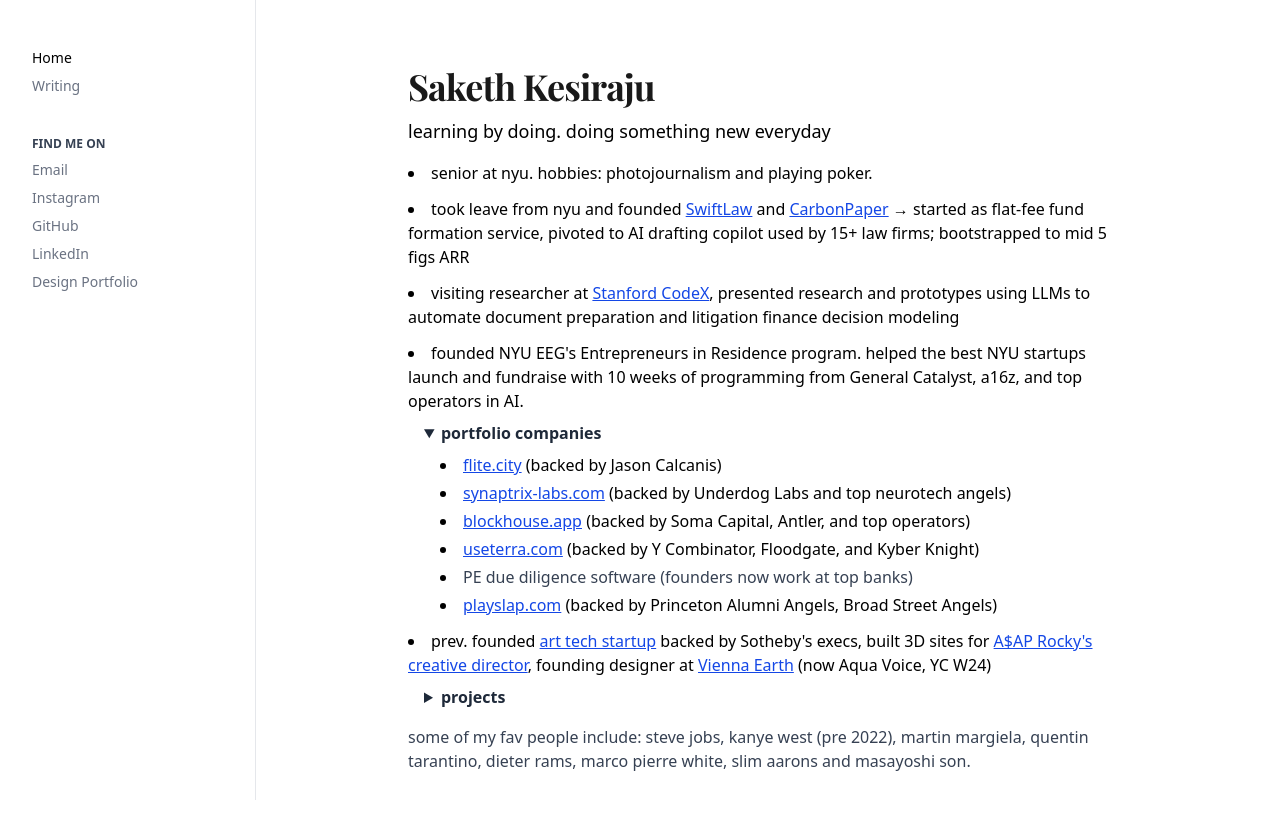
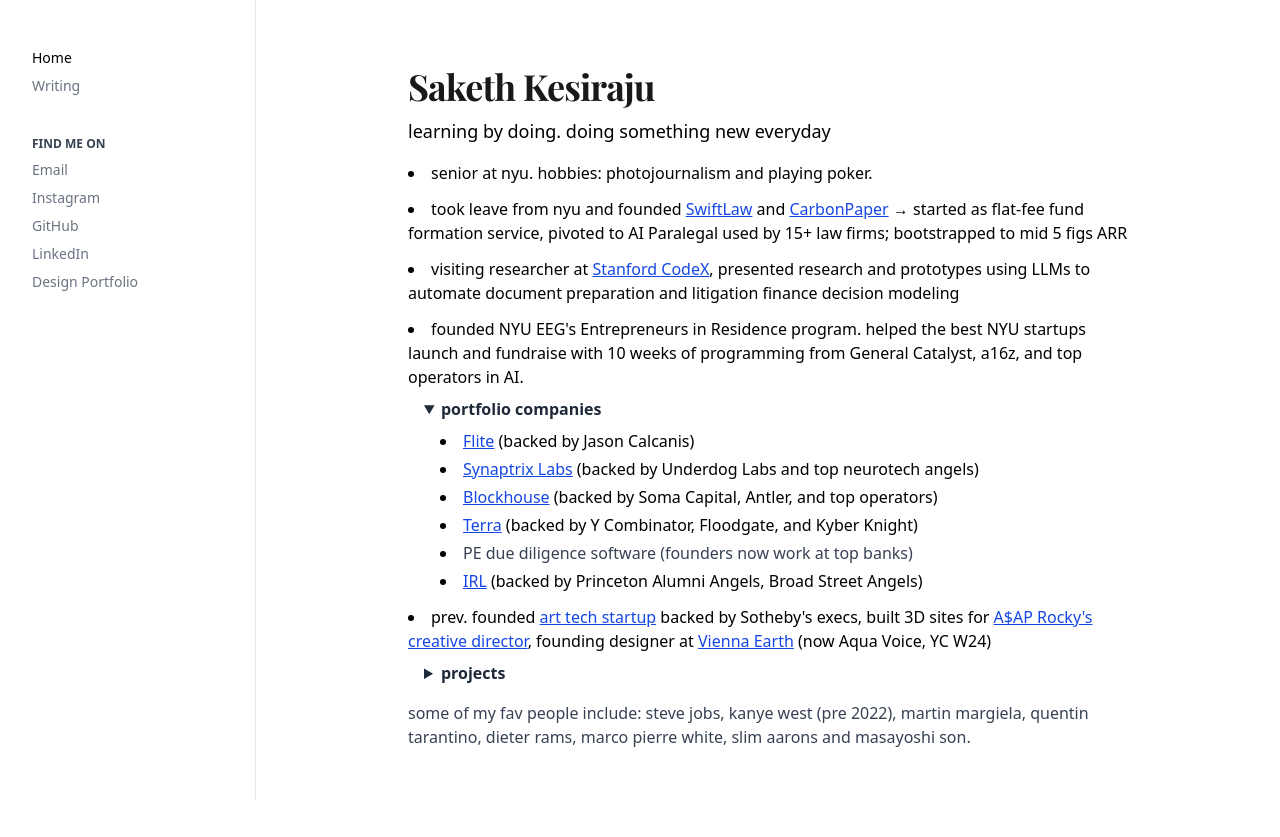
Before and after one commit to sakethkesiraju26/personal_website_clean, a Next.js app: page / in a window 1280 px wide. Both pictures are taken after a click on the heading "portfolio companies". After the commit the page ends 813 px from the top, so only its background shows below. Built offline with nearby package versions, Linux system fonts and the light colour scheme; a web font is replaced by a local one.

Commit message:
Update portfolio companies to real names and update IRL link

```diff
--- a/src/app/page.tsx
+++ b/src/app/page.tsx
@@ -26,19 +26,19 @@
         <p className="text-lg mb-4">learning by doing. doing something new everyday</p>
         <ul className="list-disc list-inside space-y-3 text-base mb-2">
           <li>senior at nyu. hobbies: photojournalism and playing poker.</li>
-          <li className="mt-0">took leave from nyu and founded <a href="https://www.tryswiftlaw.com" className="underline text-blue-700" target="_blank" rel="noopener noreferrer">SwiftLaw</a> and <a href="https://www.carbonpaper.ai" className="underline text-blue-700" target="_blank" rel="noopener noreferrer">CarbonPaper</a> → started as flat-fee fund formation service, pivoted to AI drafting copilot used by 15+ law firms; bootstrapped to mid 5 figs ARR</li>
+          <li className="mt-0">took leave from nyu and founded <a href="https://www.tryswiftlaw.com" className="underline text-blue-700" target="_blank" rel="noopener noreferrer">SwiftLaw</a> and <a href="https://www.carbonpaper.ai" className="underline text-blue-700" target="_blank" rel="noopener noreferrer">CarbonPaper</a> → started as flat-fee fund formation service, pivoted to AI Paralegal used by 15+ law firms; bootstrapped to mid 5 figs ARR</li>
           <li>visiting researcher at <a href="https://www.youtube.com/watch?v=qdljfmv_tcw&t=1687s" className="underline text-blue-700" target="_blank" rel="noopener noreferrer">Stanford CodeX</a>, presented research and prototypes using LLMs to automate document preparation and litigation finance decision modeling</li>
           <li>
             founded NYU EEG&apos;s Entrepreneurs in Residence program. helped the best NYU startups launch and fundraise with 10 weeks of programming from General Catalyst, a16z, and top operators in AI.
             <details className="ml-4 mt-2">
               <summary className="cursor-pointer font-semibold text-gray-800">portfolio companies</summary>
               <ul className="list-disc list-inside ml-4 mt-2 space-y-1">
-                <li><a href="https://www.flite.city/" className="text-blue-700 underline" target="_blank" rel="noopener noreferrer">flite.city</a> (backed by Jason Calcanis)</li>
-                <li><a href="https://www.synaptrix-labs.com/" className="text-blue-700 underline" target="_blank" rel="noopener noreferrer">synaptrix-labs.com</a> (backed by Underdog Labs and top neurotech angels)</li>
-                <li><a href="https://blockhouse.app/" className="text-blue-700 underline" target="_blank" rel="noopener noreferrer">blockhouse.app</a> (backed by Soma Capital, Antler, and top operators)</li>
-                <li><a href="https://www.useterra.com/" className="text-blue-700 underline" target="_blank" rel="noopener noreferrer">useterra.com</a> (backed by Y Combinator, Floodgate, and Kyber Knight)</li>
+                <li><a href="https://www.flite.city/" className="text-blue-700 underline" target="_blank" rel="noopener noreferrer">Flite</a> (backed by Jason Calcanis)</li>
+                <li><a href="https://www.synaptrix-labs.com/" className="text-blue-700 underline" target="_blank" rel="noopener noreferrer">Synaptrix Labs</a> (backed by Underdog Labs and top neurotech angels)</li>
+                <li><a href="https://blockhouse.app/" className="text-blue-700 underline" target="_blank" rel="noopener noreferrer">Blockhouse</a> (backed by Soma Capital, Antler, and top operators)</li>
+                <li><a href="https://www.useterra.com/" className="text-blue-700 underline" target="_blank" rel="noopener noreferrer">Terra</a> (backed by Y Combinator, Floodgate, and Kyber Knight)</li>
                 <li><span className="text-gray-700">PE due diligence software (founders now work at top banks)</span></li>
-                <li><a href="https://www.playslap.com/" className="text-blue-700 underline" target="_blank" rel="noopener noreferrer">playslap.com</a> (backed by Princeton Alumni Angels, Broad Street Angels)</li>
+                <li><a href="https://www.playslap.com/irl" className="text-blue-700 underline" target="_blank" rel="noopener noreferrer">IRL</a> (backed by Princeton Alumni Angels, Broad Street Angels)</li>
               </ul>
             </details>
           </li>
```
